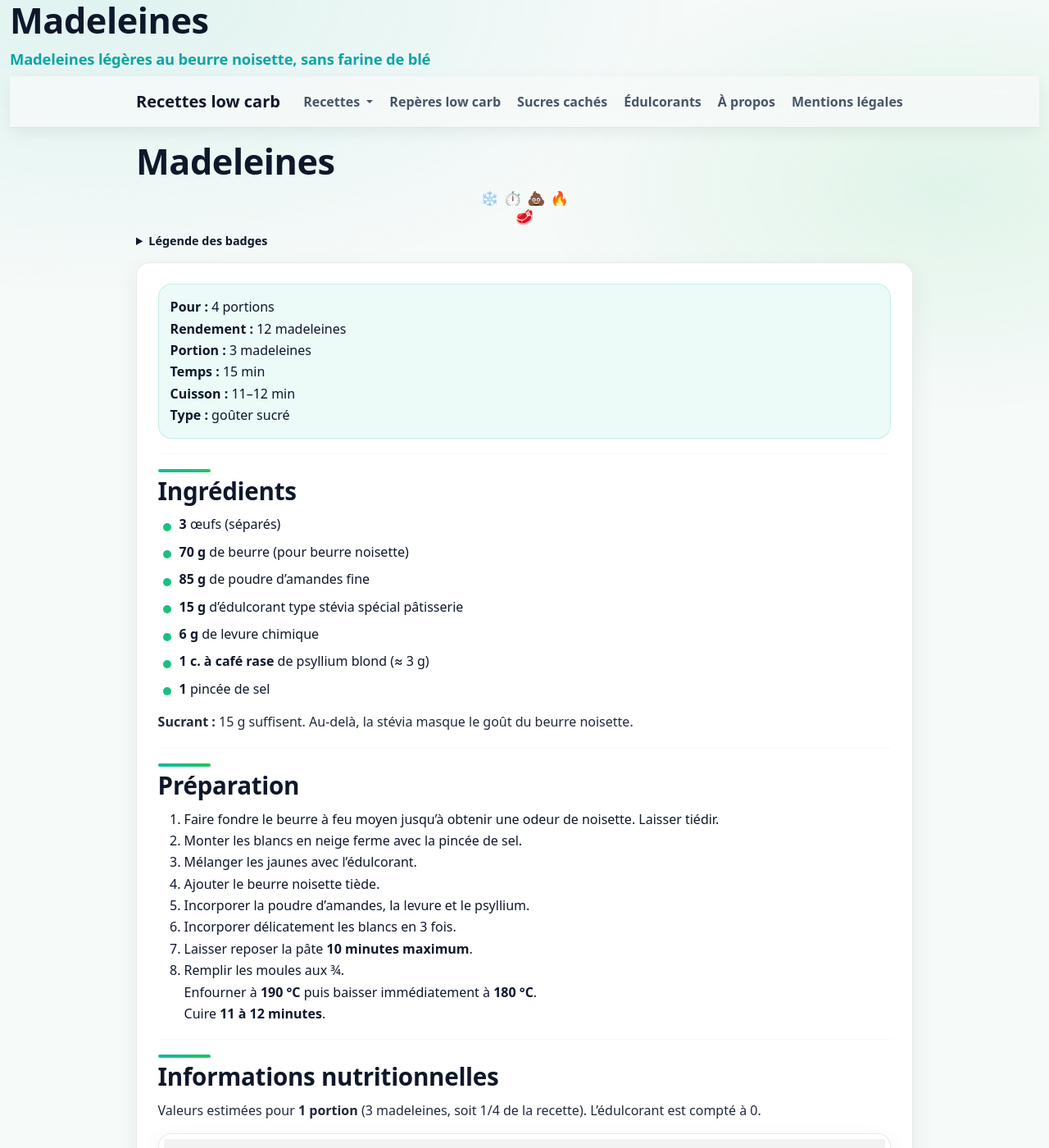
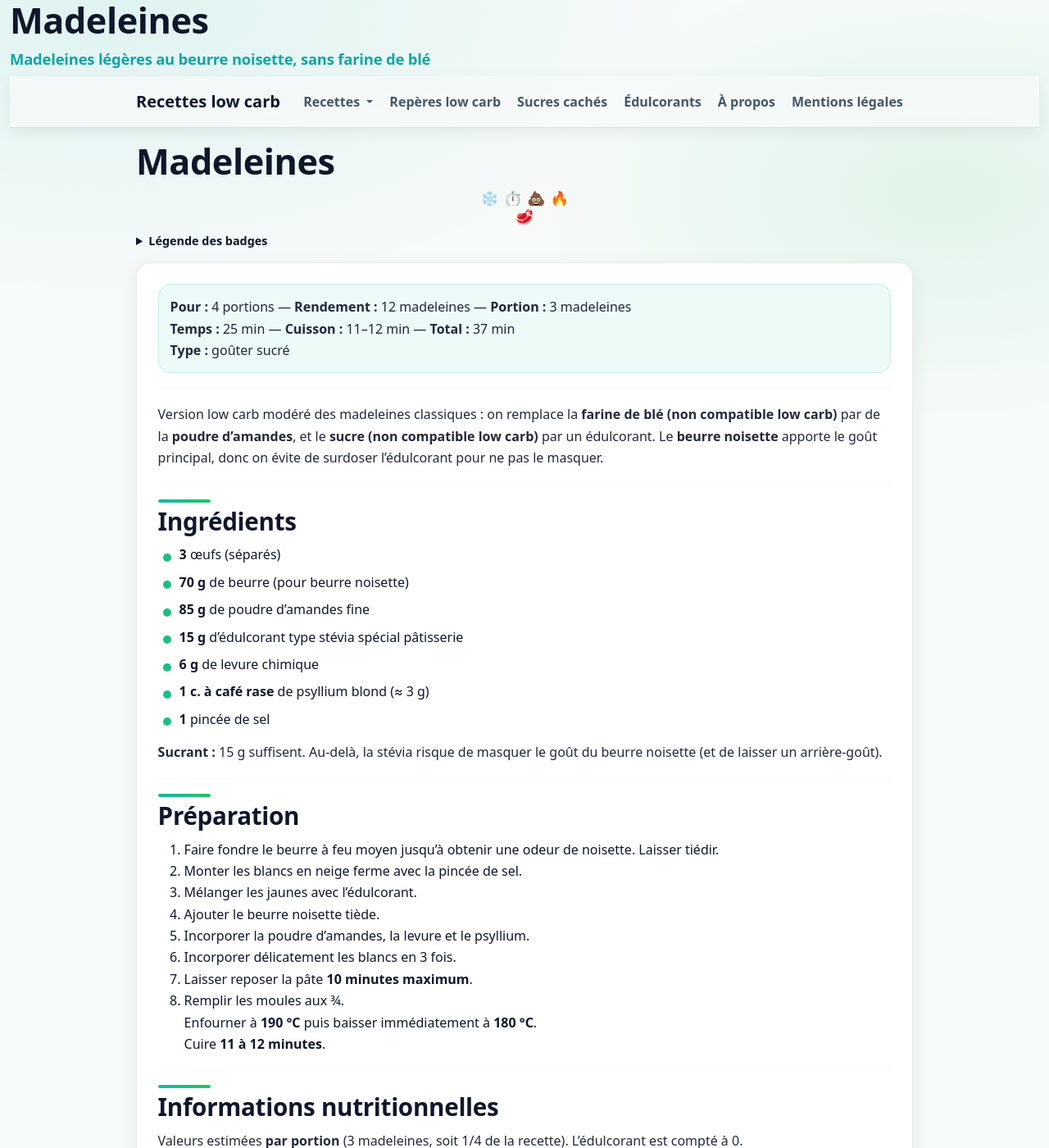
Before and after one commit to laurie-boissay/laurie-boissay.github.io, a Jekyll site: the page built from recettes/madeleines.html, in a window 1280 px wide and 1400 px high. Shown: the whole window at 82% size. Built offline with Jekyll 4.4.1, drawn with Linux system fonts in a browser that asks for light colours; some of the changed text lies outside the part shown.

Commit message:
maj recettes x 2

```diff
--- a/recettes/madeleines.html
+++ b/recettes/madeleines.html
@@ -1,12 +1,28 @@
 ---
 layout: recipe
+
+# Titre affiché (site + SEO)
 title: "Madeleines"
+
+# Description courte (listes / SEO)
 description: "Remplacement low carb modéré des madeleines classiques : beurre noisette, sans farine de blé, sans whey, avec psyllium, texture plus aérienne."
+
+# Titre affiché dans la page recette (souvent identique à title)
 recipe_title: "Madeleines"
+
+# Sous-titre (courte promesse)
 recipe_subtitle: "Madeleines légères au beurre noisette, sans farine de blé"
+
+# Groupe officiel (OK)
 recipe_group: "Gâteaux & biscuits"
+
+# Identifiant fonctionnel (doit être entre guillemets)
 recipe_sort: "madeleines"
+
+# Recette testée : OK
 recipe_tested: true
+
+# Tags officiels uniquement (OK)
 tags:
   - gout-sucre
   - low-carb-modere
@@ -54,22 +72,29 @@ extra_head: |
   </script>
 ---
 
+<!-- Bandeau d’infos (utilise la classe .recipe-lead présente dans ton CSS) -->
 <div class="recipe-lead">
-  <div class="recipe-lead__grid">
-    <div><strong>Pour :</strong> 4 portions</div>
-    <div><strong>Rendement :</strong> 12 madeleines</div>
-    <div><strong>Portion :</strong> 3 madeleines</div>
-    <div><strong>Temps :</strong> 15 min</div>
-    <div><strong>Cuisson :</strong> 11–12 min</div>
-    <div><strong>Type :</strong> goûter sucré</div>
-  </div>
+  <p class="mb-0">
+    <strong>Pour :</strong> 4 portions — <strong>Rendement :</strong> 12 madeleines — <strong>Portion :</strong> 3 madeleines<br>
+    <strong>Temps :</strong> 25 min — <strong>Cuisson :</strong> 11–12 min — <strong>Total :</strong> 37 min<br>
+    <strong>Type :</strong> goûter sucré
+  </p>
 </div>
+
+<hr>
+
+<!-- Intro courte (comme sur le modèle) -->
+<p>
+  Version low carb modéré des madeleines classiques : on remplace la <strong>farine de blé (non compatible low carb)</strong>
+  par de la <strong>poudre d’amandes</strong>, et le <strong>sucre (non compatible low carb)</strong> par un édulcorant.
+  Le <strong>beurre noisette</strong> apporte le goût principal, donc on évite de surdoser l’édulcorant pour ne pas le masquer.
+</p>
 
 <hr>
 
 <h2>Ingrédients</h2>
 
-<ul class="recipe-ingredients">
+<ul>
   <li><strong>3</strong> œufs (séparés)</li>
   <li><strong>70 g</strong> de beurre (pour beurre noisette)</li>
   <li><strong>85 g</strong> de poudre d’amandes fine</li>
@@ -79,15 +104,17 @@ extra_head: |
   <li><strong>1</strong> pincée de sel</li>
 </ul>
 
-<p class="recipe-tip">
-  <strong>Sucrant :</strong> 15 g suffisent. Au-delà, la stévia masque le goût du beurre noisette.
+<!-- Astuce sucrant : alignée avec ta règle “pas d’arrière-goût d’édulcorant” -->
+<p>
+  <strong>Sucrant :</strong> 15 g suffisent. Au-delà, la stévia risque de masquer le goût du beurre noisette
+  (et de laisser un arrière-goût).
 </p>
 
 <hr>
 
 <h2>Préparation</h2>
 
-<ol class="recipe-steps">
+<ol>
   <li>Faire fondre le beurre à feu moyen jusqu’à obtenir une odeur de noisette. Laisser tiédir.</li>
   <li>Monter les blancs en neige ferme avec la pincée de sel.</li>
   <li>Mélanger les jaunes avec l’édulcorant.</li>
@@ -105,35 +132,34 @@ extra_head: |
 <hr>
 
 <h2>Informations nutritionnelles</h2>
-<p>
-  Valeurs estimées pour <strong>1 portion</strong> (3 madeleines, soit 1/4 de la recette).
-  L’édulcorant est compté à 0.
-</p>
+
+<p>Valeurs estimées <strong>par portion</strong> (3 madeleines, soit 1/4 de la recette). L’édulcorant est compté à 0.</p>
 
 <div class="table-responsive">
   <table class="table table-striped">
     <tbody>
       <tr><th>Calories</th><td>≈ 300 kcal</td></tr>
       <tr><th>Protéines</th><td>≈ 9,4 g</td></tr>
+      <tr><th>Glucides</th><td>≈ 5,3 g</td></tr>
+      <tr><th>Fructose</th><td>≈ 0 g</td></tr>
       <tr><th>Lipides</th><td>≈ 28,4 g</td></tr>
-      <tr><th>Glucides (total, étiquette UE)</th><td>≈ 5,3 g</td></tr>
       <tr><th>Fibres</th><td>≈ 3,3 g</td></tr>
-      <tr><th>Glucides nets</th><td>≈ 2,0 g</td></tr>
-      <tr><th>Fructose</th><td>≈ 0 g</td></tr>
     </tbody>
   </table>
 </div>
 
 <p class="small text-muted">
-  Valeurs <strong>estimées</strong>.
-  Les glucides proviennent surtout de la poudre d’amandes ; le psyllium contribue principalement aux fibres.
+  Valeurs <strong>estimées</strong>. Les glucides proviennent surtout de la poudre d’amandes ; le psyllium contribue principalement aux fibres.
+  <br>
+  À titre indicatif : <strong>glucides nets</strong> ≈ 2,0 g (glucides totaux − fibres). (Ce n’est pas un affichage “standard UE”.)
 </p>
 
 <hr>
 
 <h2>Notes low carb</h2>
 
-<ul class="recipe-notes">
+<ul>
+  <li><strong>Substitutions :</strong> <strong>farine de blé (non compatible low carb)</strong> → poudre d’amandes ; <strong>sucre (non compatible low carb)</strong> → édulcorant.</li>
   <li><strong>Low carb modéré :</strong> compatible.</li>
   <li><strong>Calories :</strong> <strong>calorique</strong> (≈ 300 kcal par portion, seuil dessert ≥ 300).</li>
   <li><strong>Texture :</strong> si trop dense, réduire légèrement le psyllium (≈ 2 g).</li>
@@ -144,7 +170,7 @@ extra_head: |
 
 <h2>Conservation</h2>
 
-<ul class="recipe-notes">
+<ul>
   <li>2–3 jours dans une boîte hermétique.</li>
   <li>Congélation possible après refroidissement complet.</li>
 </ul>
--- a/recettes/taboule-choux-fleur-et-thon.html
+++ b/recettes/taboule-choux-fleur-et-thon.html
@@ -4,7 +4,7 @@ title: "Taboulé chou-fleur & thon"
 description: "Taboulé low carb à base de chou-fleur cru râpé, thon et œufs. Salade repas froide, simple et très protéinée."
 recipe_title: "Taboulé chou-fleur & thon"
 recipe_subtitle: "Salade repas froide, simple et protéinée"
-recipe_group: "Salades & bols"
+recipe_group: "Plats à base de poissons"
 recipe_sort: "taboule-chou-fleur-thon"
 recipe_tested: false
 
```
Also changed, not shown: other parts of recettes/madeleines.html (+5 -3 lines).
